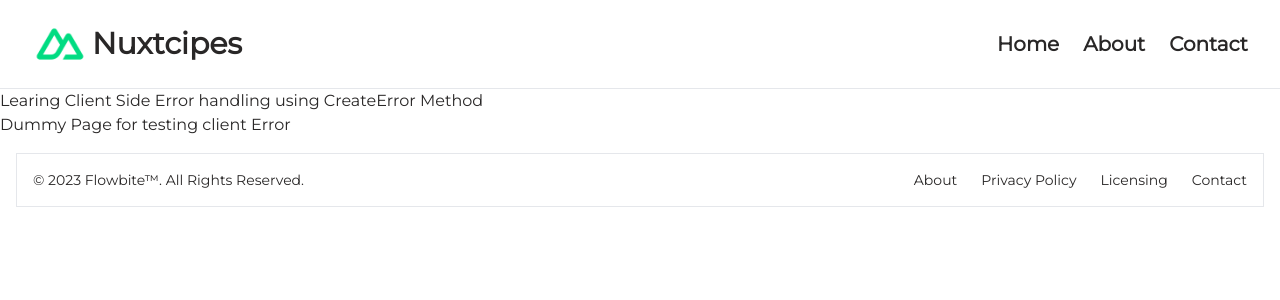
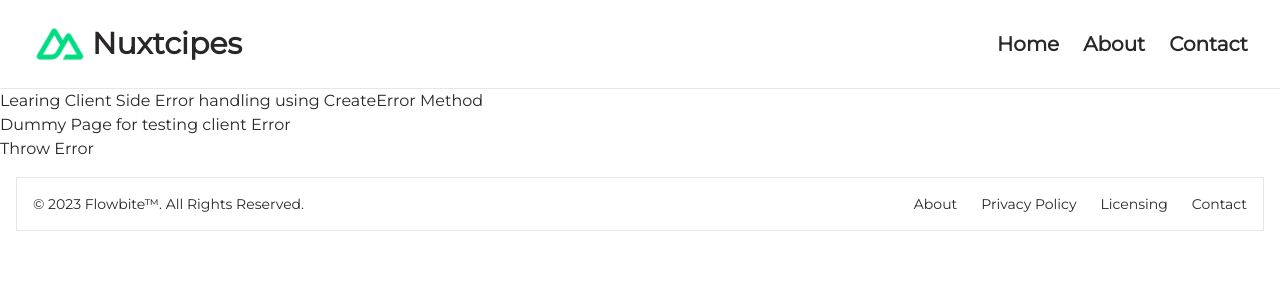
Before and after one commit to uditk123/Recipe-App, a Nuxt app: page /clientErrorHandle/client in a window 1280 px wide. Shown: the top 300 px of the page. Built offline with nearby package versions, Linux system fonts and the light colour scheme.

Commit message:
Error Handle throw Fallback

```diff
--- a/app/pages/clientErroeHandle.vue
+++ b/app/pages/clientErroeHandle.vue
@@ -0,0 +1,13 @@
+
+  <template>
+    <NuxtErrorBoundary>
+        <NuxtPage />
+        <template #error = "{ error }">
+            <div>
+                <h2>
+                    Error !: {{ error.statusMessage }}
+                </h2>
+            </div>
+        </template>
+    </NuxtErrorBoundary>
+  </template>
--- a/app/pages/clientErrorHandle/client.vue
+++ b/app/pages/clientErrorHandle/client.vue
@@ -1,10 +1,16 @@
   <script setup>
-
+   const throwError = ()=>{
+       throw createError({
+        statusCode : 400,
+        statusMessage : "Page not found"
+       })
+   }
  </script>
 
  <template>
     <div>
       <h1> Learing Client Side Error handling using CreateError Method</h1>
       <p> Dummy Page for testing client Error</p>
+      <button @click = "throwError()"> Throw Error</button>
     </div>
  </template>
```
